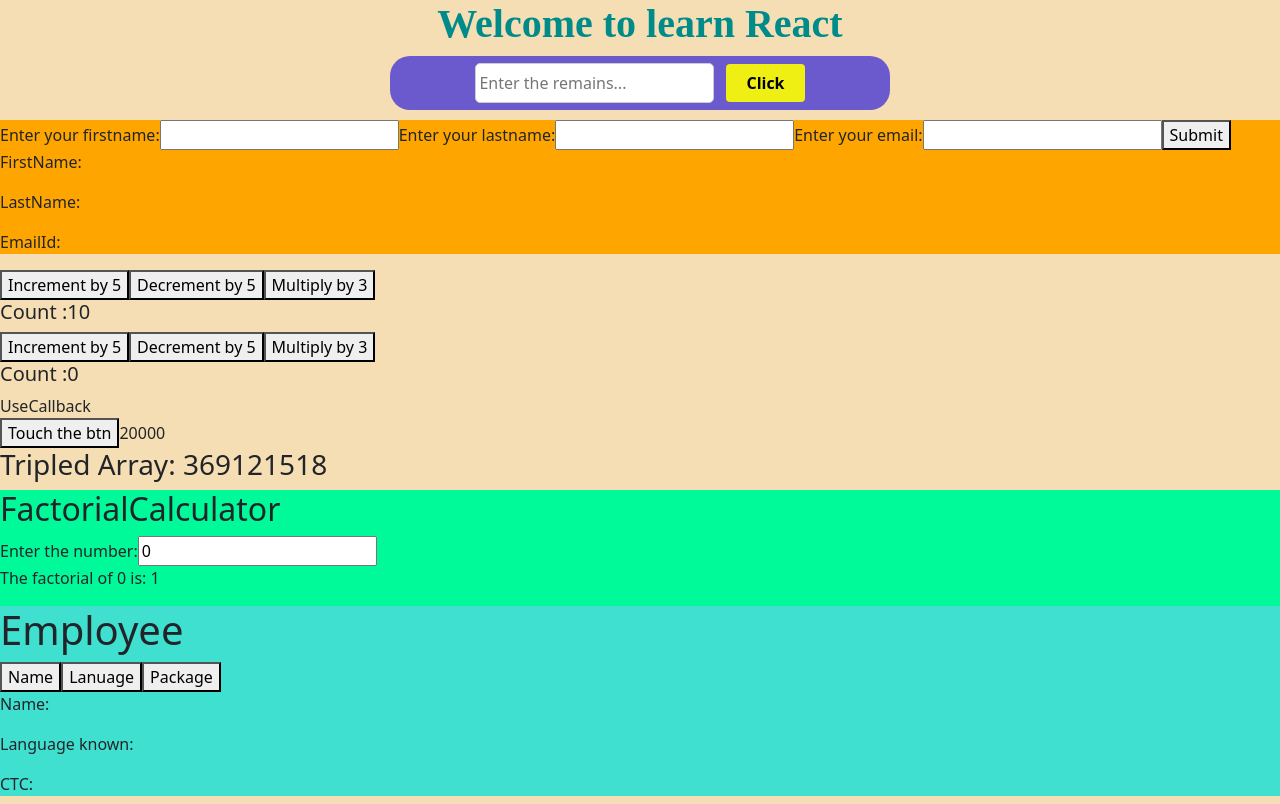
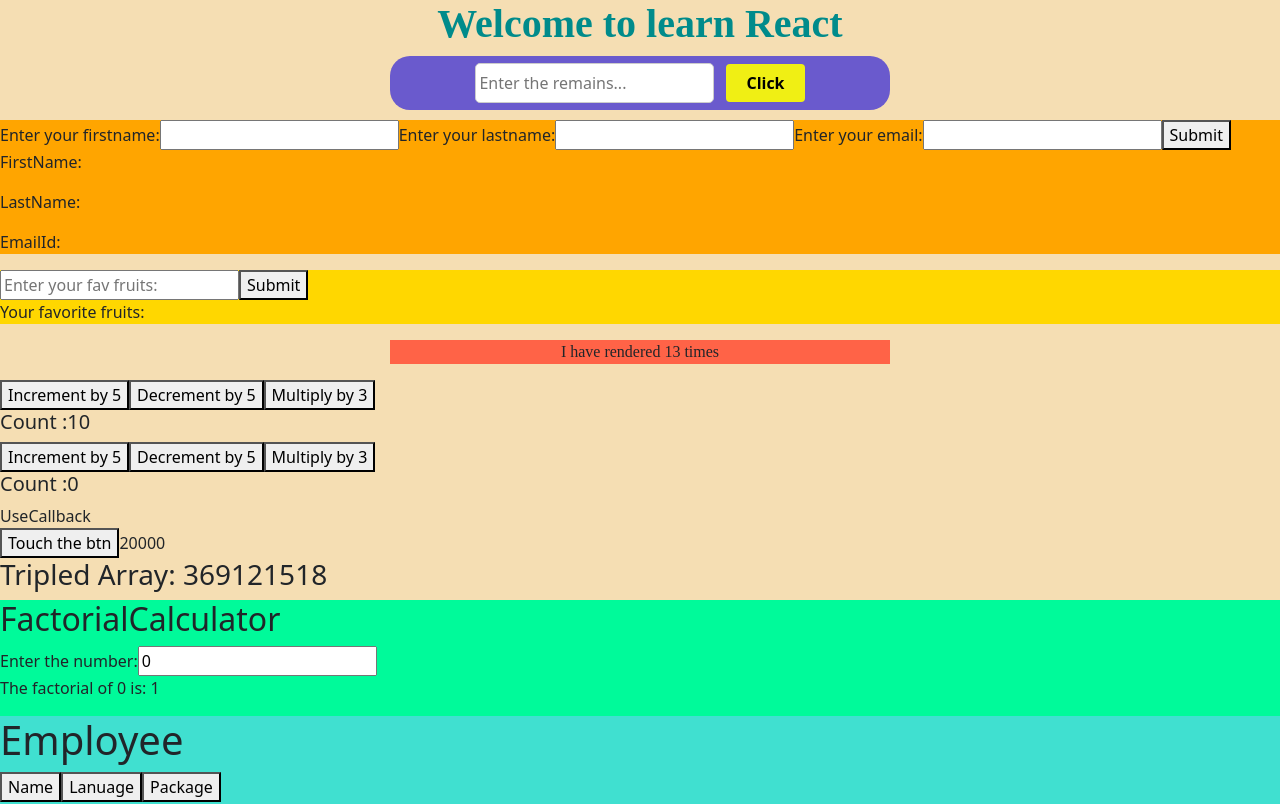
Before and after one commit to Mohandhass1111/Yaash, a React (Create React App) app: page / in a window 1280 px wide. Shown: the top 804 px of the page. Built offline with nearby package versions, Linux system fonts and the light colour scheme.

Commit message:
3 files added

```diff
--- a/src/App.js
+++ b/src/App.js
@@ -43,6 +43,8 @@
 import Counter2 from "./Custom/Counter2";
 import UseInput from "./Custom/UseInput";
 import FormVaild from "./DP/FormVaild";
+import Fruits from "./DP/Fruits";
+import Effect from "./DP/Effect";
 
 function App() {
   return (
@@ -59,6 +61,8 @@
       </h1>
       <UseInput />
       <FormVaild />
+      <Fruits />
+      <Effect />
       <Counter1 />
       <Counter2 />
       <UseCallback />
--- /dev/null
+++ b/src/DP/Effect.js
@@ -0,0 +1,25 @@
+import React, { useEffect, useState } from "react";
+
+function Effect() {
+  const [count, setcount] = useState(0);
+  useEffect(() => {
+    setTimeout(() => {
+      setcount((c) => c + 1);
+    }, 500);
+  });
+  return (
+    <div
+      style={{
+        backgroundColor: "tomato",
+        fontFamily: "mooli",
+        width: "500px",
+        textAlign: "center",
+        margin: "0 auto",
+      }}
+    >
+      <p>I have rendered {count} times</p>
+    </div>
+  );
+}
+
+export default Effect;
--- /dev/null
+++ b/src/DP/Fruits.js
@@ -0,0 +1,34 @@
+import React, { useState } from "react";
+
+function Fruits() {
+  const [fruit, setFruit] = useState(""); // State for the input field
+  const [items, setItems] = useState([]); // State for storing fruits
+
+  const handleFormSubmit = (e) => {
+    e.preventDefault();
+    setItems([...items, fruit]); // Add the entered fruit to the 'items' state
+    setFruit(""); // Clear the input field by resetting the 'fruit' state
+  };
+
+  return (
+    <div style={{ backgroundColor: "gold" }}>
+      <form onSubmit={handleFormSubmit}>
+        <input
+          type="text"
+          placeholder="Enter your fav fruits:"
+          onChange={(e) => setFruit(e.target.value)}
+          value={fruit} // Bind the input field value to the 'fruit' state
+        />
+        <button type="submit">Submit</button>
+      </form>
+      <p>Your favorite fruits:</p>
+      <ul>
+        {items.map((item, index) => (
+          <li key={index}>{item}</li>
+        ))}
+      </ul>
+    </div>
+  );
+}
+
+export default Fruits;
```
